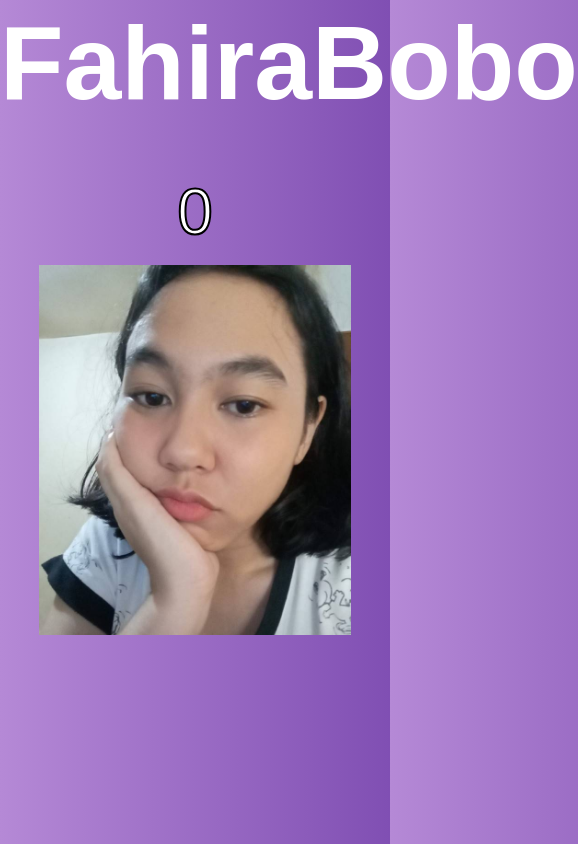
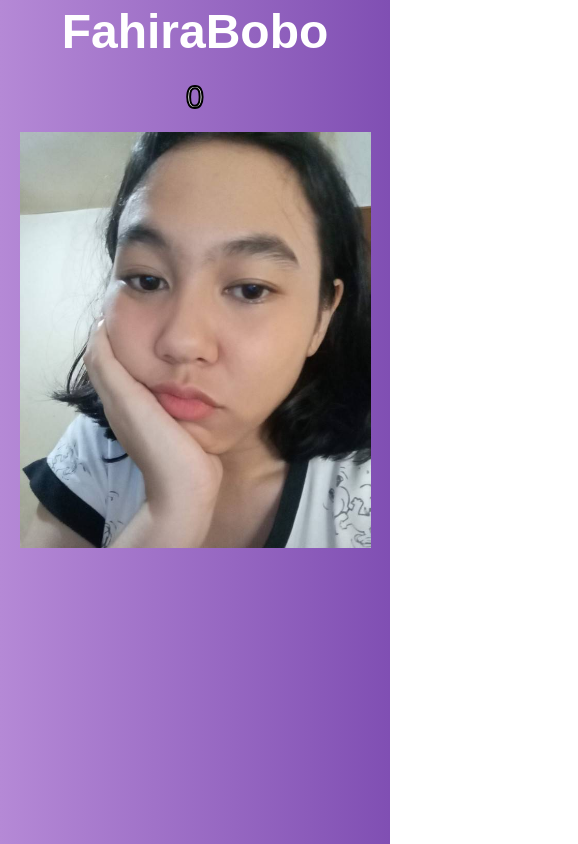
Before and after one commit to Aksylam/Fahirabobo, a plain HTML site: page index.html in a window 390 px wide. Shown: the whole page, 578 px wide, since content can reach past the window. Drawn offline with Linux system fonts and the light colour scheme.

Commit message:
Update style.css

```diff
--- a/style.css
+++ b/style.css
@@ -29,3 +29,13 @@ p{
 .pop {
     transform: scale(1.2);
 }
+@media (max-width: 600px) {
+    h1 {
+        font-size: 3em;
+    }
+    p {
+        font-size: 2em;
+    }
+    #Fahira {
+        width: 90%;
+    }
```
